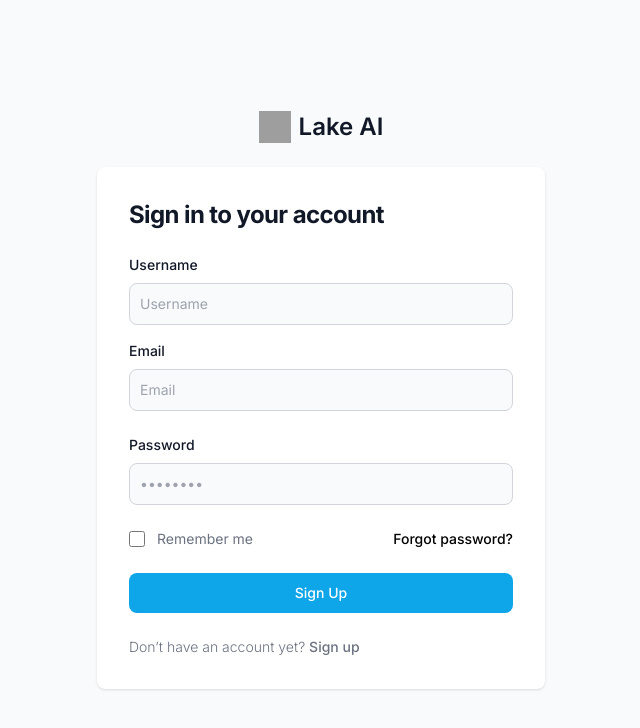
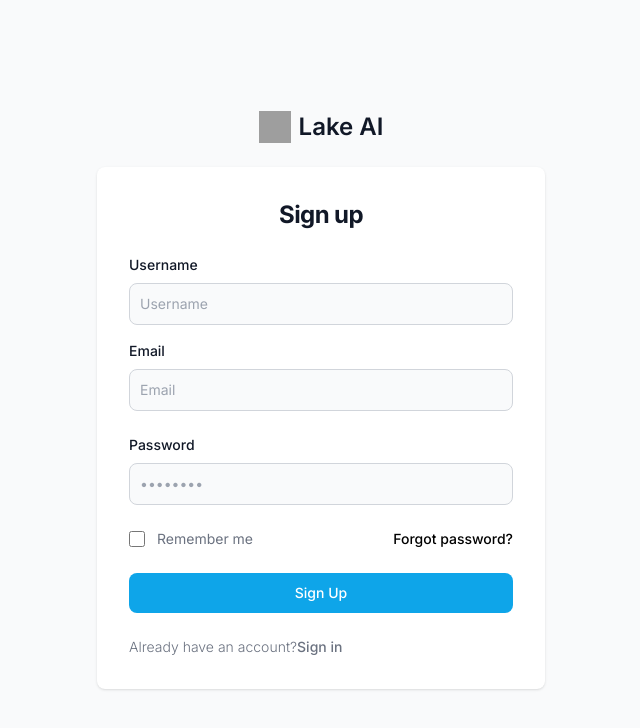
Before and after one commit to Lake-ai/client-side, a Next.js app: page /signup in a window 1280 px wide. Shown: the top 728 px of the page, without its empty margins (319-959 px from the left). Built offline with nearby package versions, Linux system fonts and the light colour scheme; grey boxes are pictures that could not be loaded.

Commit message:
routing done

```diff
--- a/package.json
+++ b/package.json
@@ -14,7 +14,9 @@
     "next": "14.2.3",
     "react": "^18",
     "react-dom": "^18",
+    "react-icons": "^5.2.1",
     "react-redux": "^9.1.2",
+    "react-router-dom": "^6.23.1",
     "redux-persist": "^6.0.0",
     "tailwind-scrollbar-hide": "^1.1.7"
   },
--- a/src/app/signin/page.tsx
+++ b/src/app/signin/page.tsx
@@ -1,10 +1,12 @@
 "use client";
 
 import React, { useState } from 'react';
+import Link from "next/link";
 
 function Page() {
     const [formData, setFormData] = useState({});
     const [loading, setLoading] = useState(false);
+
 
     function handleChange(e: React.ChangeEvent<HTMLInputElement>) {
         setFormData({
@@ -18,7 +20,7 @@ function Page() {
         e.preventDefault();
         try {
             setLoading(true);
-            const res = await fetch("/api/v1/signup", {
+            const res = await fetch("http://localhost:8001/signin", {
                 method: 'POST',
                 headers: {
                     'Content-Type': 'application/json',
@@ -32,6 +34,7 @@ function Page() {
                 return;
             }
             console.log(data);
+            localStorage.setItem('token',data.token)
             // Handle response here
         } catch (error) {
             setLoading(false)
@@ -54,14 +57,14 @@ function Page() {
                         </h1>
                         <form className="space-y-4 md:space-y-6" action="#" onSubmit={handleSubmit}>
                             <div>
-                                <label htmlFor="email" className="block mb-2 text-sm font-medium text-gray-900 dark:text-white">
+                                <label htmlFor="username" className="block mb-2 text-sm font-medium text-gray-900 dark:text-white">
                                     Username
                                 </label>
                                 <input
                                     onChange={handleChange}
-                                    type="email"
-                                    name="email"
-                                    id="email"
+                                    type="text"
+                                    name="username"
+                                    id="username"
                                     className="bg-gray-50 border border-gray-300 text-gray-900 sm:text-sm rounded-lg focus:ring-primary-600 focus:border-primary-600 block w-full p-2.5 mb-4 dark:bg-gray-700 dark:border-gray-600 dark:placeholder-gray-400 dark:text-white dark:focus:ring-blue-500 dark:focus:border-blue-500"
                                     placeholder="Username"
                                 />
@@ -114,12 +117,12 @@ function Page() {
                             </button>
                             <p className="text-sm font-light text-gray-500 dark:text-gray-400">
                                 Don’t have an account yet?{" "}
-                                <a
-                                    href="#"
+                                <Link
+                                    href="/signup"
                                     className="font-medium text-primary-600 hover:underline dark:text-primary-500"
                                 >
                                     Sign up
-                                </a>
+                                </Link>
                             </p>
                         </form>
                     </div>
--- a/src/app/signup/page.tsx
+++ b/src/app/signup/page.tsx
@@ -1,10 +1,12 @@
 "use client";
 
+import Link from 'next/link';
 import React, { useState } from 'react';
 
 function Page() {
     const [formData, setFormData] = useState({});
     const [loading, setLoading] = useState(false);
+
 
     function handleChange(e:any) {
         setFormData({
@@ -18,7 +20,7 @@ function Page() {
         e.preventDefault();
         try {
             setLoading(true);
-            const res = await fetch("/api/v1/signup", {
+            const res = await fetch("http://localhost:8001/signup", {
                 method: 'POST',
                 headers: {
                     'Content-Type': 'application/json',
@@ -31,6 +33,7 @@ function Page() {
                 setLoading(false);
                 return;
             }
+
             console.log(data);
             // Handle response here
         } catch (error) {
@@ -49,8 +52,8 @@ function Page() {
                 </a>
                 <div className="w-full bg-white rounded-lg shadow dark:border md:mt-0 sm:max-w-md xl:p-0 dark:bg-gray-800 dark:border-gray-700">
                     <div className="p-6 space-y-4 md:space-y-6 sm:p-8">
-                        <h1 className="text-xl font-bold leading-tight tracking-tight text-gray-900 md:text-2xl dark:text-white">
-                            Sign in to your account
+                        <h1 className="text-xl text-center font-bold leading-tight tracking-tight text-gray-900 md:text-2xl dark:text-white">
+                            Sign up
                         </h1>
                         <form className="space-y-4 md:space-y-6" action="#" onSubmit={handleSubmit}>
                             <div>
@@ -75,7 +78,7 @@ function Page() {
                                 <a href="#" className="text-sm font-medium text-primary-600 hover:underline dark:text-purple-200">Forgot password?</a>
                             </div>
                             <button disabled={loading} type="submit" className="w-full text-white bg-sky-500 hover:bg-primary-700 focus:ring-4 focus:outline-none focus:ring-primary-300 font-medium rounded-lg text-sm px-5 py-2.5 text-center dark:bg-primary-600 dark:hover:bg-primary-700 dark:focus:ring-primary-800">{loading ? 'Loading...' : 'Sign Up'}</button>
-                            <p className="text-sm font-light text-gray-500 dark:text-gray-400">Don’t have an account yet? <a href="#" className="font-medium text-primary-600 hover:underline dark:text-primary-500">Sign up</a></p>
+                            <p className="text-sm font-light text-gray-500 dark:text-gray-400" >Already have an account?<Link href="/signin" className="font-medium text-primary-600 hover:underline dark:text-primary-500">Sign in</Link></p>
                         </form>
                     </div>
                 </div>
```
Also changed, not shown: 1 other file (tests, documents, lock files or other folders).
